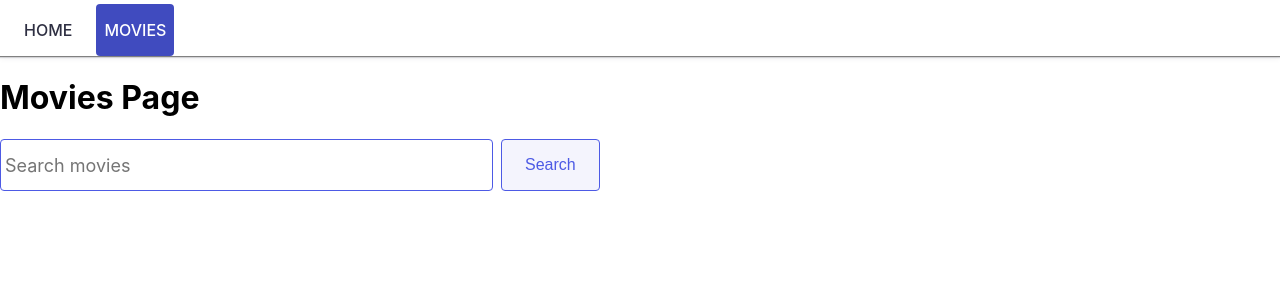
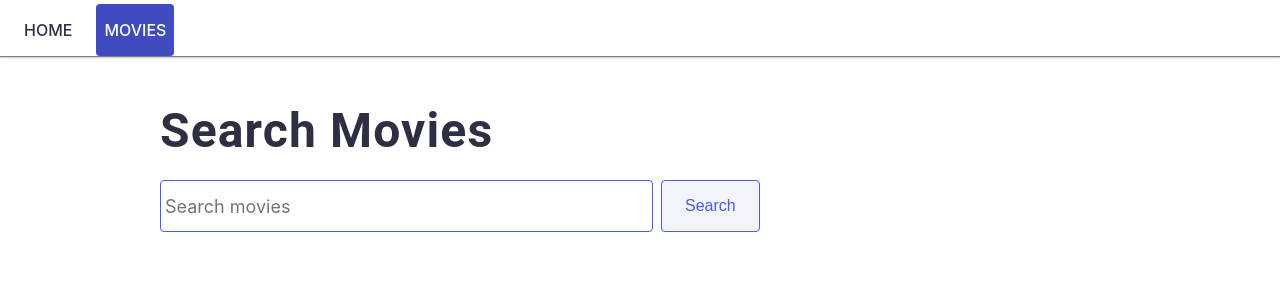
Before and after one commit to EvgeniiaS27/goit-react-hw-05-movies, a React (Create React App) app: page /goit-react-hw-05-movies/movies in a window 1280 px wide. Shown: the top 300 px of the page. Built offline with nearby package versions, Linux system fonts and the light colour scheme.

Commit message:
Update page Movies

```diff
--- a/src/pages/Movies/Movies.jsx
+++ b/src/pages/Movies/Movies.jsx
@@ -4,6 +4,8 @@ import { getSearchMovies } from 'services/getMovies';
 import { SearchBar } from 'components/SearchBar/SearchBar';
 import { Loader } from 'components/Loader/Loader';
 import { MoviesList } from 'components/MoviesList/MoviesList';
+import { Container } from 'components/Container/Container';
+import { Title } from 'components/Title/Title';
 
 const Movies = () => {
   const [searchParams, setSearchParams] = useSearchParams();
@@ -43,11 +45,14 @@ const Movies = () => {
 
   return (
     <main>
-      <h1>Movies Page</h1>
-      {error && <h1>{error.message}</h1>}
-      {loading && <Loader />}
-      {<SearchBar onSubmit={handleSearchQuery} />}
-      {<MoviesList movies={moveis} />}
+      <Container>
+        <Title>Search Movies </Title>
+
+        {error && <h1>{error.message}</h1>}
+        {loading && <Loader />}
+        {<SearchBar onSubmit={handleSearchQuery} />}
+        {<MoviesList movies={moveis} />}
+      </Container>
     </main>
   );
 };
```
